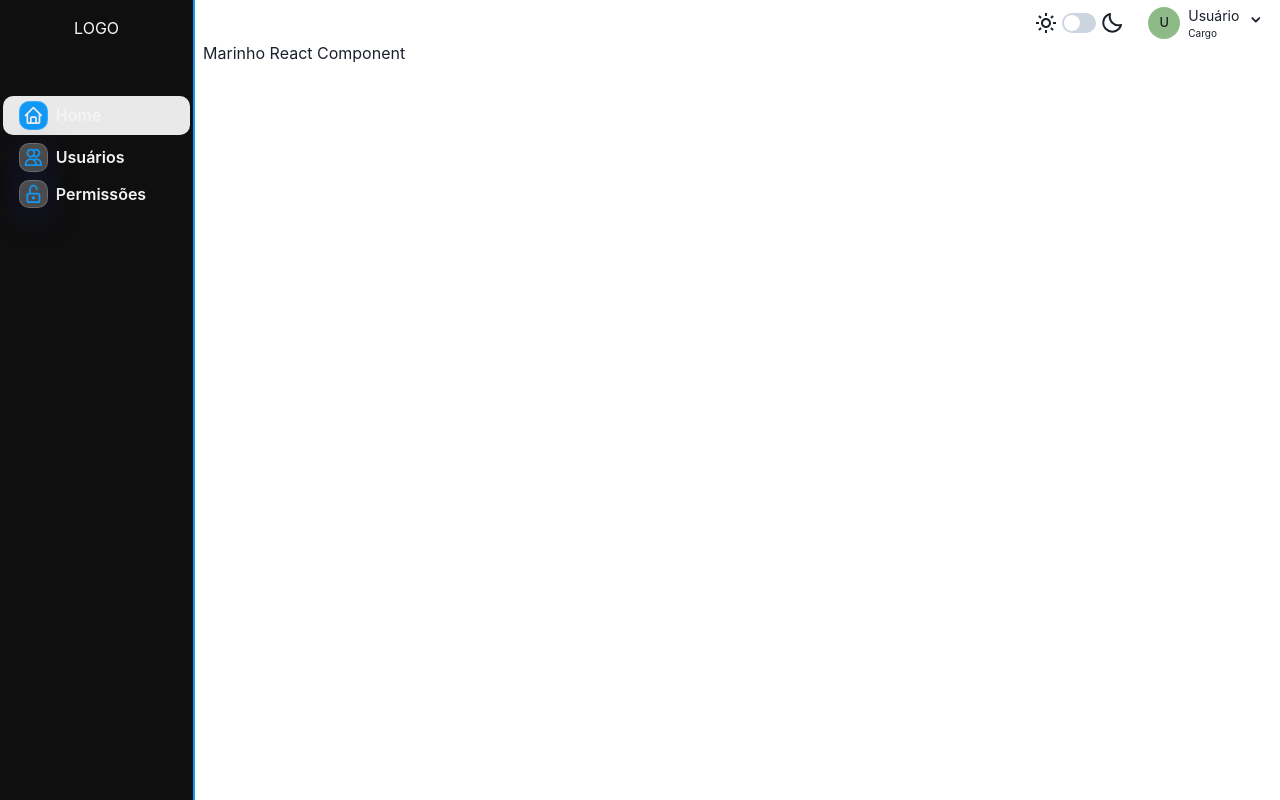
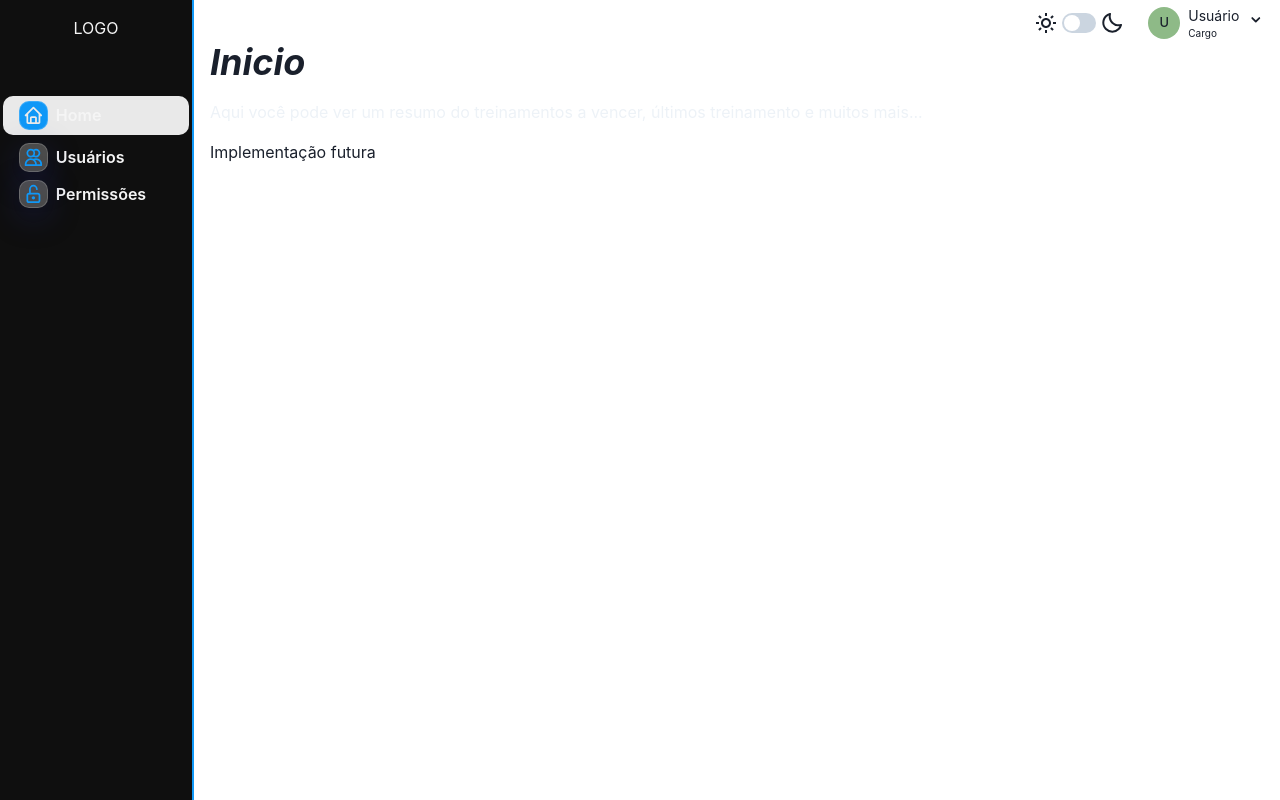
Before and after one commit to vmarinho22/ls-frontend, a Next.js app: page /inicio in a window 1280 px wide. Built offline with nearby package versions, Linux system fonts and the light colour scheme.

Commit message:
feat(templates): adding title and about on dashboard template

```diff
--- a/src/components/Dashboard/index.tsx
+++ b/src/components/Dashboard/index.tsx
@@ -10,7 +10,7 @@ interface Props {
 const Dashboard: FC<Props> = ({ children }: Props) => {
   return (
     <main id="dashboard">
-      <Flex gap={2}>
+      <Flex gap={4}>
         <Menu />
         <Box width="100%">
           <TopBar />
--- a/src/pages/inicio/index.tsx
+++ b/src/pages/inicio/index.tsx
@@ -3,8 +3,11 @@ import { NextPage } from 'next';
 
 const HomePage: NextPage = () => {
   return (
-    <TemplateDashboard title="Inicio">
-      <p>Marinho React Component</p>
+    <TemplateDashboard
+      title="Inicio"
+      about="Aqui você pode ver um resumo do treinamentos a vencer, últimos treinamento e muitos mais..."
+    >
+      <p>Implementação futura</p>
     </TemplateDashboard>
   );
 };
--- a/src/templates/TemplateDashboard/index.tsx
+++ b/src/templates/TemplateDashboard/index.tsx
@@ -1,20 +1,29 @@
-import { Box } from '@chakra-ui/react';
+import { Box, Heading, Text, VStack } from '@chakra-ui/react';
 import Dashboard from '@components/Dashboard/index';
 import Head from 'next/head';
 import { FC, ReactNode } from 'react';
 
 interface Props {
   title: string;
+  about?: string;
   children?: ReactNode;
 }
 
-const TemplateDashboard: FC<Props> = ({ title, children }: Props) => {
+const TemplateDashboard: FC<Props> = ({ title, about, children }: Props) => {
   return (
     <Box id="template-default">
       <Head>
         <title>{`${title} - Learning Sys`}</title>
       </Head>
-      <Dashboard>{children}</Dashboard>
+      <Dashboard>
+        <VStack spacing={4} align="left">
+          <Heading fontStyle="italic" size={{ xl: 'xl', lg: 'lg', md: 'md' }}>
+            {title}
+          </Heading>
+          <Text color="gray.100">{about}</Text>
+          {children}
+        </VStack>
+      </Dashboard>
     </Box>
   );
 };
```
